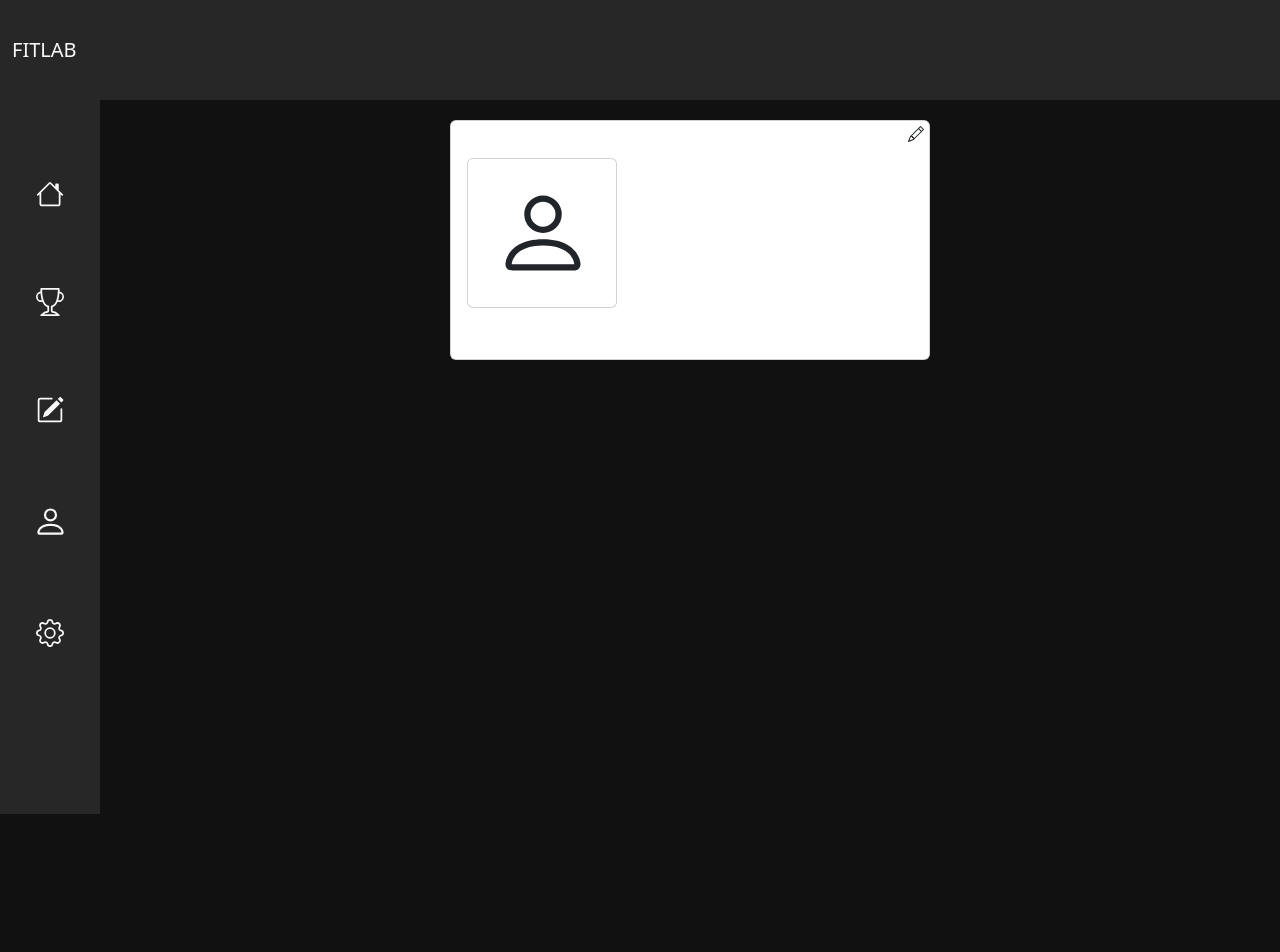
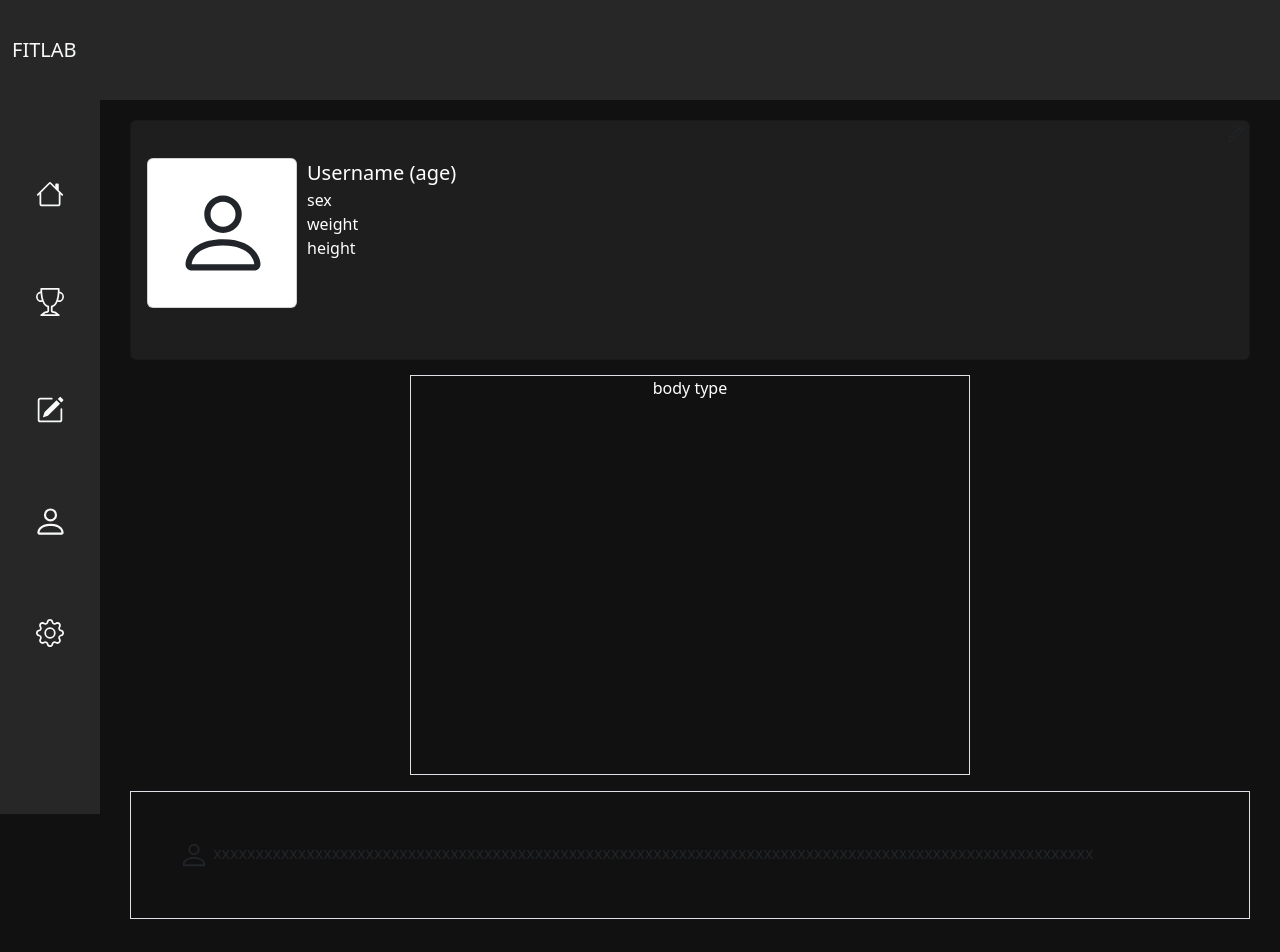
Before and after one commit to dinsorkot/FIT_LAB, a Vue app: page /profile in a window 1280 px wide. Shown: the top 952 px of the page. Before the commit the page ends 814 px from the top, so only its background shows below. Built offline with nearby package versions, Linux system fonts and the light colour scheme.

Commit message:
หน้าโปรไพล์

```diff
--- a/src/component/profile.vue
+++ b/src/component/profile.vue
@@ -1,7 +1,7 @@
 <template>
   <div class="container d-flex justify-content-center" style="margin: 20px">
     <div>
-      <div class="card" style="width: 30rem; height: 15rem">
+      <div class="card" style="width: 70rem; height: 15rem; background-color: #1e1e1e">
         <div
           class="pencilicon"
           style="
@@ -24,8 +24,17 @@
             />
           </svg>
         </div>
-        <div class="card-body">
-          <div class="card" style="height: 150px; width: 150px; display:flex;justify-content: center; justify-items: center;" >
+        <div class="card-body d-flex">
+          <span
+            class="card"
+            style="
+              height: 150px;
+              width: 150px;
+              display: flex;
+              justify-content: center;
+              justify-items: center;
+            "
+          >
             <svg
               xmlns="http://www.w3.org/2000/svg"
               width="150"
@@ -33,14 +42,51 @@
               fill="currentColor"
               class="bi bi-person"
               viewBox="0 0 16 16"
-
             >
               <path
                 d="M8 8a3 3 0 1 0 0-6 3 3 0 0 0 0 6Zm2-3a2 2 0 1 1-4 0 2 2 0 0 1 4 0Zm4 8c0 1-1 1-1 1H3s-1 0-1-1 1-4 6-4 6 3 6 4Zm-1-.004c-.001-.246-.154-.986-.832-1.664C11.516 10.68 10.289 10 8 10c-2.29 0-3.516.68-4.168 1.332-.678.678-.83 1.418-.832 1.664h10Z"
               />
             </svg>
+          </span>
+          <span class="Gropprofile" style="margin-left: 10px; color: white">
+            <div class="Usernametext" style="font-size: 20px">Username (age)</div>
+            <div class="Sextext" style="font-size: 16px">sex</div>
+            <div class="Weighttext" style="font-size: 16px">weight</div>
+            <div class="Heighttext" style="font-size: 16px">height</div>
+          </span>
+        </div>
+      </div>
+      <div>
+        <div class="row">
+          <div class="col">
+            <div
+              class="container border"
+              style="width: 35rem; height: 25rem; margin-top: 15px"
+            >
+              <div class="d-flex justify-content-center" style="color: white">
+                body type
+              </div>
+            </div>
           </div>
-
+          <div class="col">
+            <div class="container border p-5 my-3 border">
+              <div>
+                <svg
+                  xmlns="http://www.w3.org/2000/svg"
+                  width="30"
+                  height="30"
+                  fill="currentColor"
+                  class="bi bi-person"
+                  viewBox="0 0 16 16"
+                >
+                  <path
+                    d="M8 8a3 3 0 1 0 0-6 3 3 0 0 0 0 6Zm2-3a2 2 0 1 1-4 0 2 2 0 0 1 4 0Zm4 8c0 1-1 1-1 1H3s-1 0-1-1 1-4 6-4 6 3 6 4Zm-1-.004c-.001-.246-.154-.986-.832-1.664C11.516 10.68 10.289 10 8 10c-2.29 0-3.516.68-4.168 1.332-.678.678-.83 1.418-.832 1.664h10Z"
+                  />
+                </svg>
+                xxxxxxxxxxxxxxxxxxxxxxxxxxxxxxxxxxxxxxxxxxxxxxxxxxxxxxxxxxxxxxxxxxxxxxxxxxxxxxxxxxxxxxxxxxxxxxxxxxxxxxxx
+              </div>
+            </div>
+          </div>
         </div>
       </div>
     </div>
```
